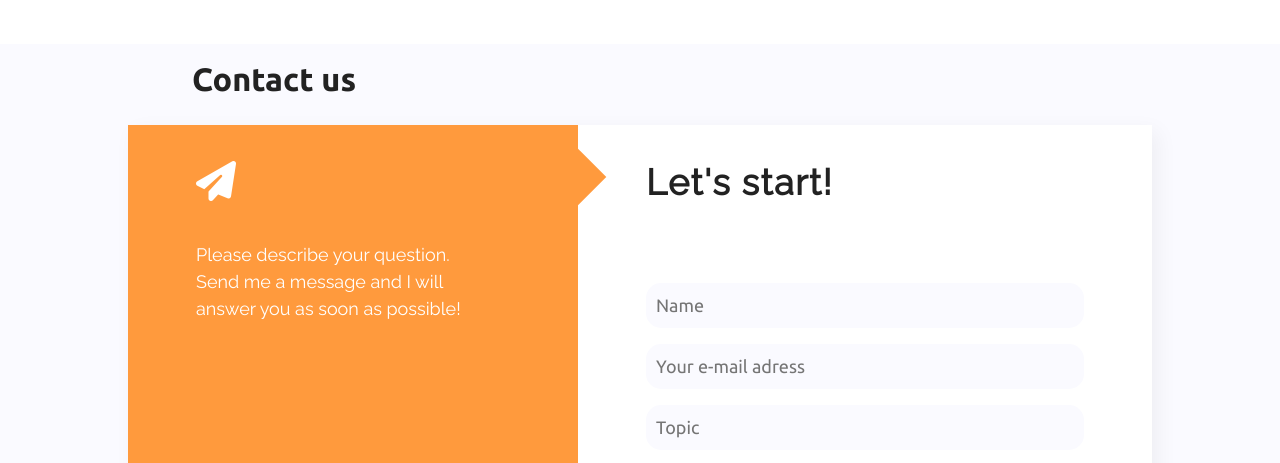
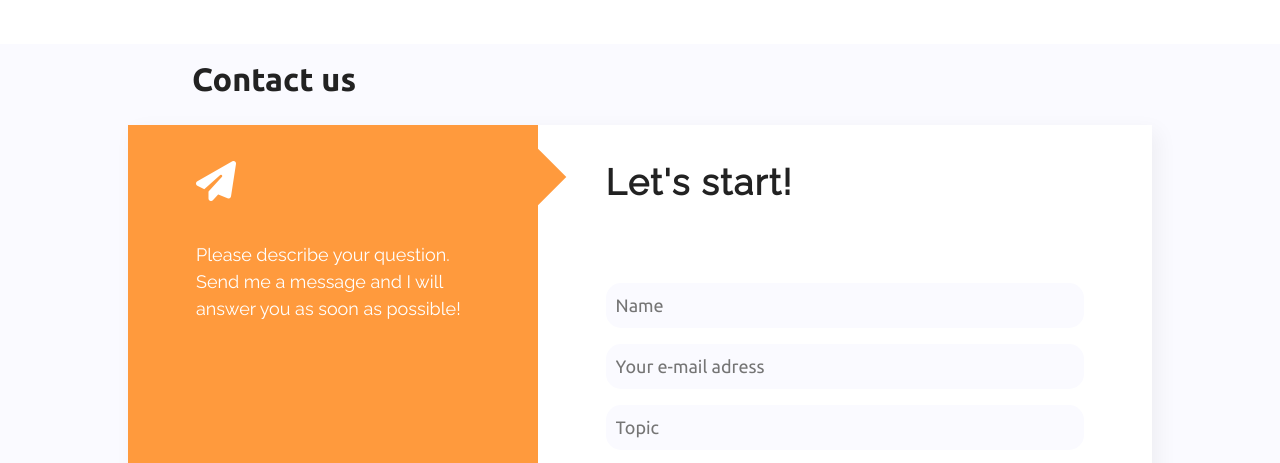
Before and after one commit to budnickip/portfolio, a plain HTML site: page index.html in a window 1280 px wide. Shown: the part 2390-2853 px from the top of the page. Drawn offline with Linux system fonts and the light colour scheme.

Commit message:
change display in contact

```diff
--- a/styles/components/contact.css
+++ b/styles/components/contact.css
@@ -19,8 +19,11 @@
 
 .contact-box{
     width: 80%;
-    display: flex;
-    flex-wrap: wrap;
+  /*  display: flex;
+    flex-wrap: wrap; */
+    display: grid;
+    grid-template-columns: 40% 60%;
+    grid-template-rows: 100%;
     -webkit-box-shadow: 6px 6px 20px rgba(0, 0, 0, 0.05);
     -moz-box-shadow: 6px 6px 20px rgba(0, 0, 0, 0.05);
     box-shadow: 6px 6px 20px rgba(0, 0, 0, 0.05);
@@ -28,7 +31,7 @@
 
 .contact-details{
     background-color: var(--contactorange, orange);
-    width: 450px;
+  /*  width: 450px; */
     padding-bottom: 35px;
     display: flex;
     flex-direction: column;
@@ -93,8 +96,8 @@
 
 .contact-form{
     background-color: white;
-    width: 400px;
-    flex-grow: 1;
+    /*width: 400px;
+    flex-grow: 1; */
 }
 
 .contact-form__header{
```
